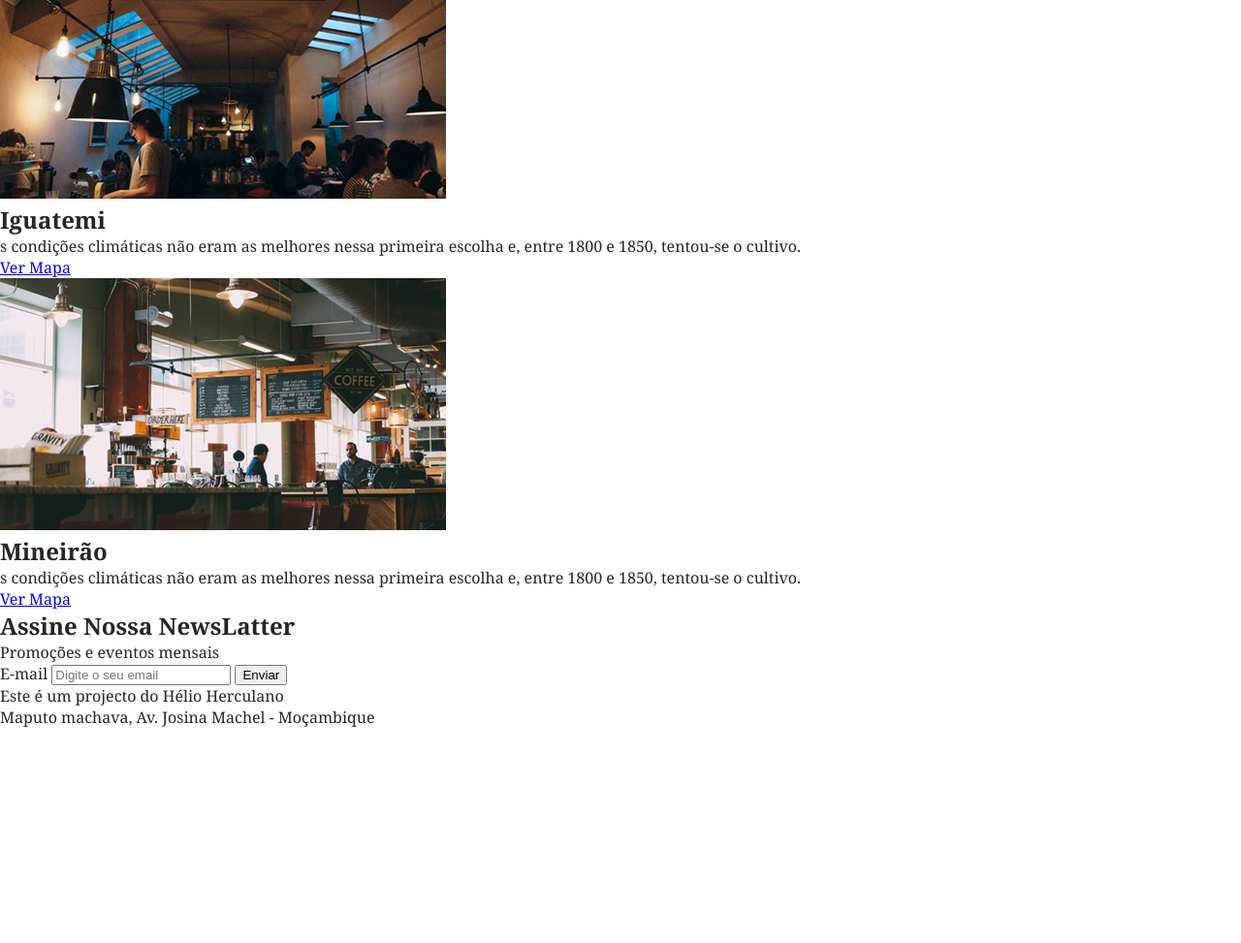
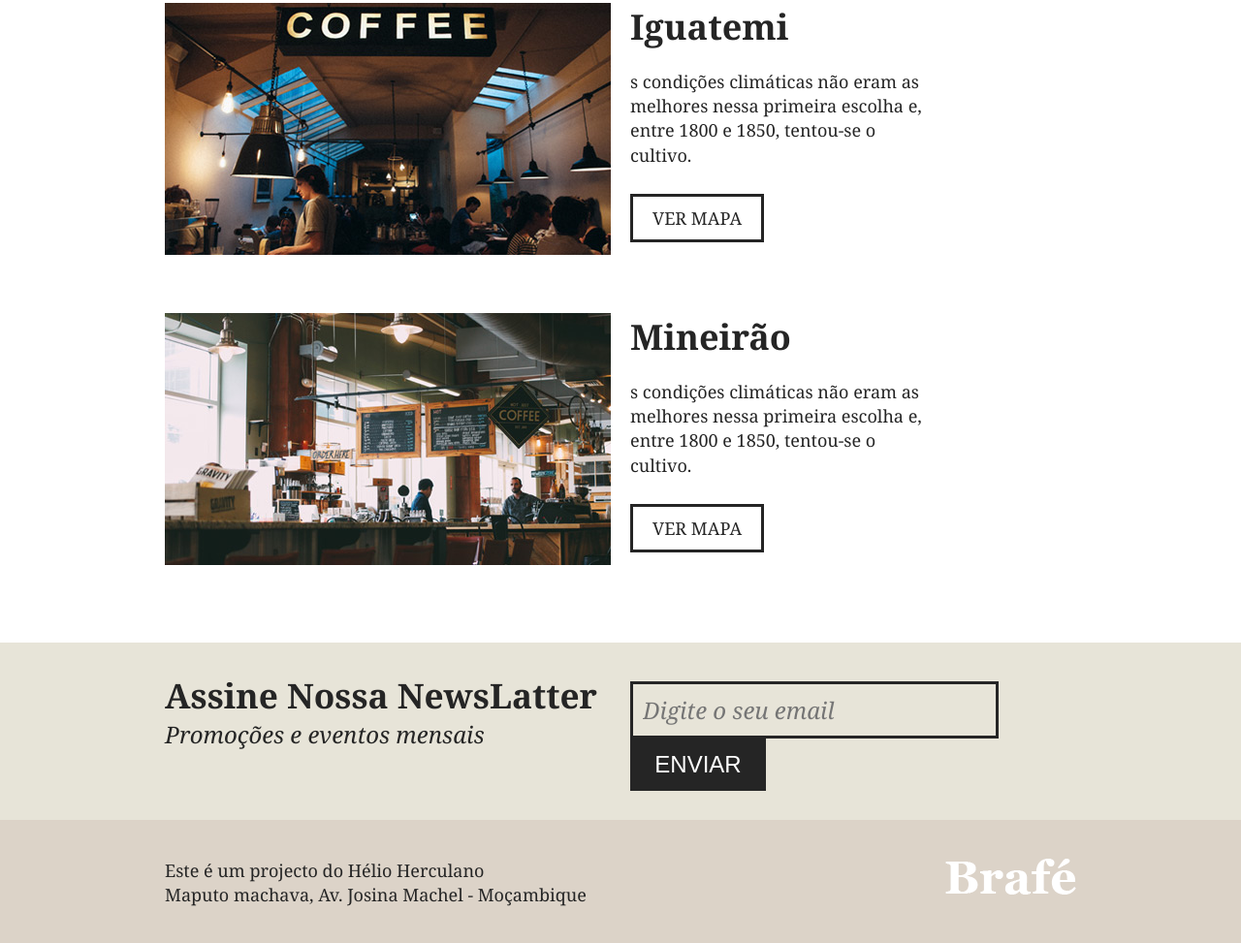
Before and after one commit to HelioHerculano/Cafe-HTML-CSS, a plain HTML site: page index.html in a window 1280 px wide. Shown: the part 2198-3171 px from the top of the page at 97% size. Before the commit the page ends 2991 px from the top, so only its background shows below. Drawn offline with Linux system fonts and the light colour scheme.

Commit message:
Added style to places and footer content

```diff
--- a/css/style.css
+++ b/css/style.css
@@ -7,6 +7,10 @@ body,h1,h2,h3,p,ul{
 body{
     font-family: Georgia, 'Times New Roman', Times, serif;
     color: #252525;
+}
+
+*{
+    box-sizing: border-box;
 }
 
 /* Menu */
@@ -135,6 +139,7 @@ a.menu-logo{
     max-width: 460px;
 }
 
+/*produtos*/
 .produtos{
     background: #e7e4d8;
     text-align: center;
@@ -207,3 +212,147 @@ h2.produtos-mineiro::before{
    padding: 15px 0;
    margin: 20px auto 0 auto;
 }
+
+/*Locais*/
+.locais{
+    max-width: 960px;
+    margin: 0 auto;
+    padding: 20px 0;
+}
+
+.locais-item{
+    margin: 60px auto;
+}
+
+.locais-item > img{
+    width: 460px;
+    display: block;
+    float: left;
+    margin: 0 10px;
+}
+
+.locais-item > div{
+    width: 460px;
+    float: left;
+    margin: 0 10px;
+}
+
+.locais-item::after,.locais-item::before{
+    content: '';
+    display: table;
+    clear: both;
+}
+
+.locais-item h2{
+    font-size: 2.25em;
+    margin-bottom: 20px;
+}
+
+.locais-item p{
+    font-size: 1.125em;
+    line-height: 1.4em;
+    max-width: 320px;
+    margin-bottom: 40px;
+}
+
+.locais-item a{
+    text-decoration: none;
+    text-transform: uppercase;
+    font-size: 1.125em;
+    color: #252525;
+    border: 3px solid;
+    padding: 10px 20px;
+}
+
+/* Assine */
+.assine{
+    background: #e7e4d8;
+    padding: 30px 0;
+}
+
+.assine-container{
+    max-width: 960px;
+    margin: 0 auto;
+}
+
+.assine-container::after,.assine-container::before{
+    content: '';
+    display: table;
+    clear: both;
+}
+
+.assine-info{
+    width: 460px;
+    margin: 0 10px;
+    float: left;
+}
+
+.assine-info h2{
+    font-size: 2.2em;
+}
+
+.assine-info p{
+    font-size: 1.5em;
+    font-style: italic;
+}
+
+.assine form{
+    width: 460px;
+    margin: 10px 10px 0 10px;
+    float: left;
+}
+
+.assine form label{
+    display: none;
+}
+
+.assine input{
+    width: 320;
+    border: 3px solid #252525;
+    background: none;
+    font-size: 1.5em;
+    font-style: italic;
+    font-family: Georgia, 'Times New Roman', Times, serif;
+    padding: 10px;
+    float: left;
+}
+
+.assine button{
+    width: 140px;
+    background: #252525;
+    color: #fff;
+    font-size: 1.5em;
+    text-transform: uppercase;
+    padding: 13px 0;
+    border: none;
+    cursor: pointer;
+}
+
+.footer{
+    background: #dcd3c8;
+    padding: 40px 0;
+}
+
+.footer-container{
+    max-width: 960px;
+    margin: 0 auto;
+}
+
+.footer-container::after,.footer-container::before{
+    content: '';
+    display: table;
+    clear: both;
+}
+
+.footer p{
+    float: left;
+    margin: 0 10px;
+    font-size: 1.125em;
+    line-height: 1.4em;
+}
+
+.footer img{
+    float: right;
+    margin: 0 10px;
+    display: block;
+}
```
